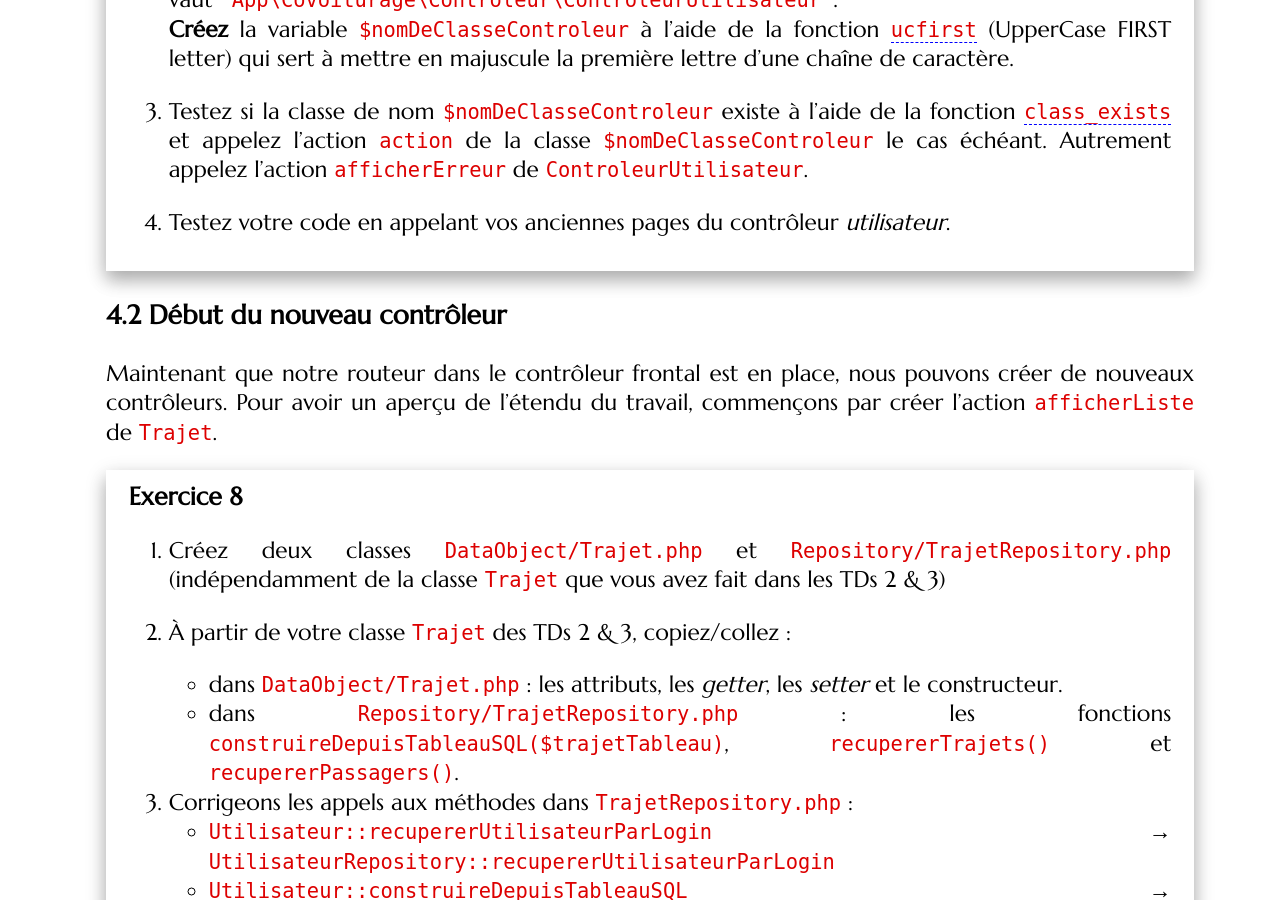
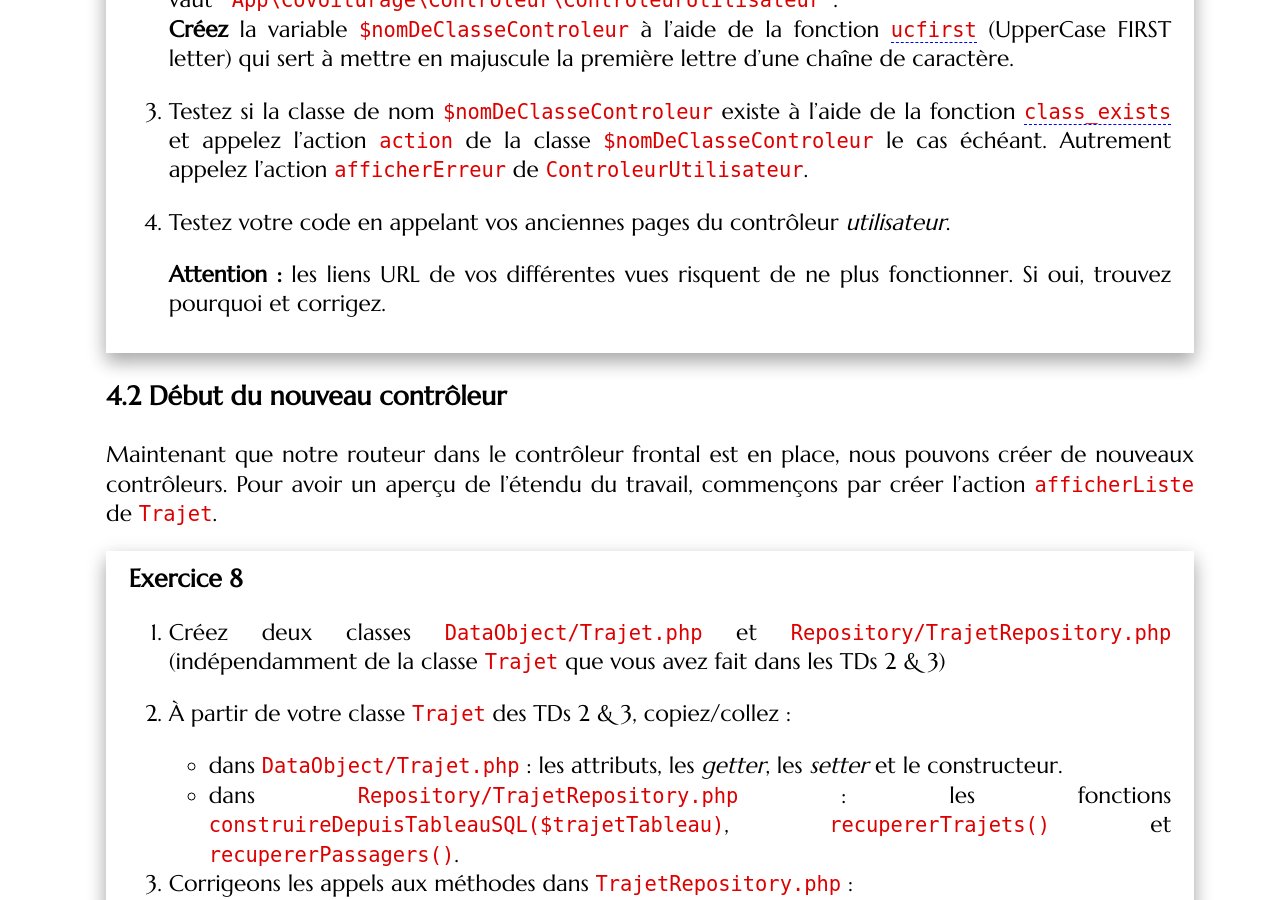
Before and after one commit to romainlebreton/R3.01-DeveloppementWeb, a Jekyll site: the page built from tutorials/tutorial6.md, in a window 1280 px wide and 900 px high, scrolled down 8580 px. Built offline with Jekyll 4.4.1, drawn with Linux system fonts in a browser that asks for light colours; some web fonts are replaced.

Commit message:
URL à changer dans les vues pour tenir compte du controleur

```diff
--- a/tutorials/tutorial6.md
+++ b/tutorials/tutorial6.md
@@ -380,6 +380,9 @@ valeur à partir de l'URL, et en mettant le contrôleur *utilisateur* par défau
 
 3. Testez votre code en appelant vos anciennes pages du contrôleur *utilisateur*.
 
+   **Attention :** les liens URL de vos différentes vues risquent de ne plus fonctionner.
+   Si oui, trouvez pourquoi et corrigez.
+
 </div>
 
 ### Début du nouveau contrôleur
@@ -401,8 +404,10 @@ travail, commençons par créer l'action `afficherListe` de `Trajet`.
      `construireDepuisTableauSQL($trajetTableau)`, `recupererTrajets()` et
      `recupererPassagers()`.
 
+
    <!-- Enlevez les `require_once`, indiquez les bons `namespace` correspondant aux
    dossiers et importez les classes nécessaires avec `use`. -->
+
 
 4. Corrigeons les appels aux méthodes dans `TrajetRepository.php` :
    * `Utilisateur::recupererUtilisateurParLogin` → `UtilisateurRepository::recupererUtilisateurParLogin`
```
